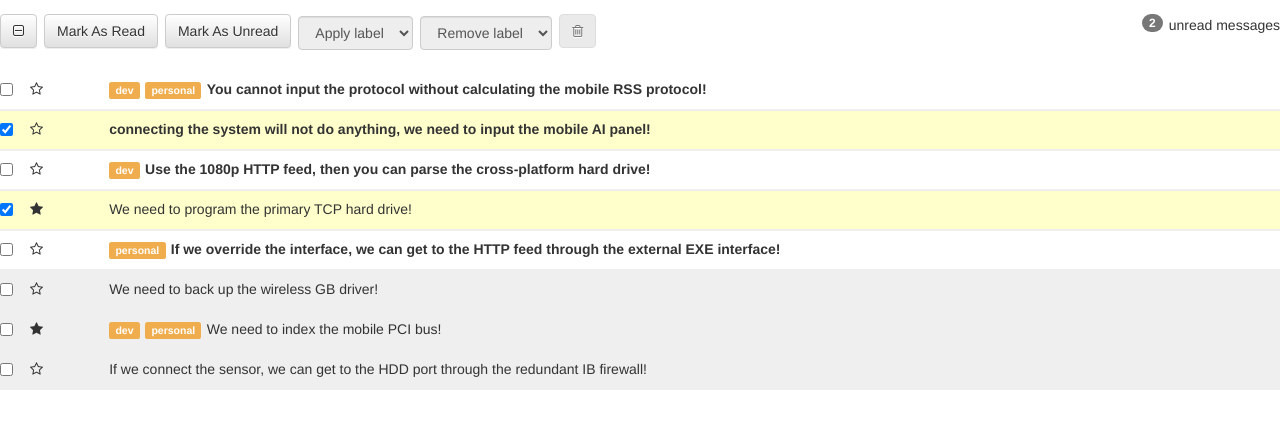
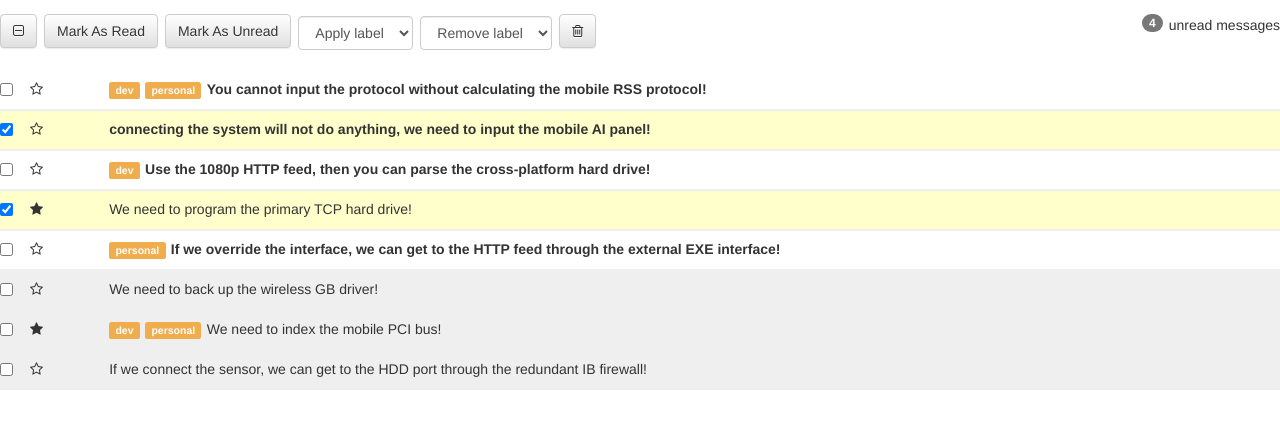
Before and after one commit to zorbazettler/react-inbox, a React (Create React App) app: page / in a window 1280 px wide. Shown: the top 428 px of the page. Built offline with nearby package versions, Linux system fonts and the light colour scheme.

Commit message:
finished unit 3

```diff
--- a/src/App.js
+++ b/src/App.js
@@ -10,16 +10,21 @@ class App extends Component {
         super(props);
 
         // bind the callback method to the proper context TODO: research to fully understand this
-        this.callbackFromToolBarToggleSelect = this.callbackFromToolBarToggleSelect.bind(this)
-        this.callbackFromMessageCheckClicked = this.callbackFromMessageCheckClicked.bind(this)
-        this.callbackFromToolBarToggleRead   = this.callbackFromToolBarToggleRead.bind(this)
+        this.callbackFromToolBarToggleSelect   = this.callbackFromToolBarToggleSelect.bind(this)
+        this.callbackFromMessageCheckClicked   = this.callbackFromMessageCheckClicked.bind(this)
+        this.callbackFromToolBarToggleRead     = this.callbackFromToolBarToggleRead.bind(this)
+        this.callbackFromTooBarApplyLabel      = this.callbackFromTooBarApplyLabel.bind(this)
+        this.callbackFromToolBarRemoveLabel    = this.callbackFromToolBarRemoveLabel.bind(this)
+        this.callbackFromToolBarDeleteMessages = this.callbackFromToolBarDeleteMessages.bind(this)
 
         //  Initialize state
         this.state = {
             "messages" : this.props.messages,   // TODO: don't set state with props, apparently an anti-pattern
-            "selectButtonClassName" : "fa fa-minus-square-o"
+            "selectButtonClassName" : "fa fa-minus-square-o",
+            "unreadMessageCount"    : (this.props.messages.filter(message => message.read === false)).length
         }
     }
+
 
     //  The ToolBar's select/deselect all button was clicked
     callbackFromToolBarToggleSelect = () => {
@@ -86,6 +91,8 @@ class App extends Component {
         })
     }
 
+    //  Mark As Read or MarkAsUnread button clicked in Toolbar
+    //  if readStatus ==  true then Mark As Read clicked if false Mark As Unread clicked
     callbackFromToolBarToggleRead = (readStatus) => {
         var readMessages = []
 
@@ -99,9 +106,76 @@ class App extends Component {
         })
 
         this.setState({
-            "messages"  : readMessages,
+            "messages"           : readMessages,
+            "unreadMessageCount" : (this.state.messages.filter(message => message.read === false)).length
         })
     }
+
+    //  Apply Label button clicked in ToolBar
+    callbackFromTooBarApplyLabel = (label) => {
+        //  for all selected messages add label if not already there
+        this.administerLabel(label, true)
+    }
+
+    //  Remove Label button clicked in ToolBar
+    callbackFromToolBarRemoveLabel = (label) => {
+        //  for all selected messages remove label if already there
+        this.administerLabel(label, false)
+    }
+
+    //  Add or remove label from message
+    administerLabel = (theLabel, addLabel) => {
+        var selectedMessages = []
+
+        //  Loop through the messages.  If checked then administer
+        //
+        //  if addLabel === true  then add if it doesn't already exist
+        //  if addLabel === false then remove if it does exist already
+        this.state.messages.forEach(message => {
+
+          //    Message is selected
+          if (message.checked) {
+              var labelIndex = message.labels.indexOf(theLabel)
+
+              if (addLabel && labelIndex === -1) {
+                //  Adding label and message and does not have the label, add label
+                message.labels.push(theLabel)
+
+              } else if (!addLabel && labelIndex !== -1) {
+                //  Removing label and message and does have the label, remove label
+                message.labels.splice(labelIndex, 1)
+              }
+          }
+
+          selectedMessages.push(message)
+        })
+
+        this.setState({
+            "unreadMessageCount" : selectedMessages.length,
+            "messages"           : selectedMessages
+        })
+
+    }
+
+    callbackFromToolBarDeleteMessages = () => {
+        var selectedMessages = []
+
+        //  set the checked property for all selected messages
+        this.state.messages.forEach(message  => {
+
+        if (message.checked) {
+            //  remove it
+          } else {
+            selectedMessages.push(message)
+          }
+        })
+
+        this.setState({
+            "messages"           : selectedMessages,
+            "unreadMessageCount" : (selectedMessages.filter(message => message.read === false)).length
+        })
+    }
+
 
 
   render() {
@@ -111,6 +185,10 @@ class App extends Component {
             buttonClassName={ this.state.selectButtonClassName }
             callbackFromParent={ this.callbackFromToolBarToggleSelect }
             callbackFromToolBarToggleRead={ this.callbackFromToolBarToggleRead }
+            callbackFromTooBarApplyLabel={ this.callbackFromTooBarApplyLabel }
+            callbackFromToolBarRemoveLabel={ this.callbackFromToolBarRemoveLabel }
+            callbackFromToolBarDeleteMessages={ this.callbackFromToolBarDeleteMessages }
+            unreadMessageCount={ this.state.unreadMessageCount }
             messages={ this.state.messages } />
 
           <MessageList
--- a/src/components/MessageList.js
+++ b/src/components/MessageList.js
@@ -19,7 +19,6 @@ class MessageList extends React.Component {
 
     // Props changed, so prepare to render the message
     componentWillReceiveProps(nextProps) {
-      //this.prepareToRender()
     }
 
 
--- a/src/components/ToolBar.js
+++ b/src/components/ToolBar.js
@@ -22,27 +22,48 @@ class ToolBar extends React.Component {
         this.setState({"selectAllButtonClassName": this.props.buttonClassName})
     }
 
-
     //  When the select all button is clicked call back to App to change state and re render
     handleSelectAllClick = () => {
         this.props.callbackFromParent()
     }
 
+    //  When the Mark As Read button is clicked, call back to App to change state and re-render
     handleMarkAsReadClick = () => {
         this.props.callbackFromToolBarToggleRead(true)
     }
 
+    //  When the Mark As Unread button is clicked, call back to App to change state and re-render
     handleMarkAsUnreadClick = () => {
         this.props.callbackFromToolBarToggleRead(false)
     }
 
+    //  When the Add Label button is clicked
+    //  call back to App to administer, change state and re-render
+    handleApplyLabelClick = () => {
+        var sel = document.getElementById("applyLabelSelect")
+
+        this.props.callbackFromTooBarApplyLabel(sel.options[sel.selectedIndex].value)
+    }
+
+    //  When the Remove Label button is clicked
+    //  call back to App to administer, change state and re-render
+    handleRemoveLabelClick = () => {
+        var sel = document.getElementById("removeLabelSelect")
+
+
+        this.props.callbackFromToolBarRemoveLabel(sel.options[sel.selectedIndex].value)
+    }
+
+    handleDeleteClick = () => {
+        this.props.callbackFromToolBarDeleteMessages()
+    }
 
     render() {
         return (
             <div className="row toolbar">
               <div className="col-md-12">
                 <p className="pull-right">
-                  <span className="badge badge">2</span>
+                  <span className="badge badge">{ this.props.unreadMessageCount }</span>
                   unread messages
                 </p>
 
@@ -58,21 +79,21 @@ class ToolBar extends React.Component {
                   Mark As Unread
                 </button>
 
-                <select className="form-control label-select" disabled="disabled">
+                <select id="applyLabelSelect" className="form-control label-select" onChange={ this.handleApplyLabelClick }>
                   <option>Apply label</option>
                   <option value="dev">dev</option>
                   <option value="personal">personal</option>
                   <option value="gschool">gschool</option>
                 </select>
 
-                <select className="form-control label-select" disabled="disabled">
+                <select id="removeLabelSelect" className="form-control label-select" onChange={ this.handleRemoveLabelClick }>
                   <option>Remove label</option>
                   <option value="dev">dev</option>
                   <option value="personal">personal</option>
                   <option value="gschool">gschool</option>
                 </select>
 
-                <button className="btn btn-default" disabled="disabled">
+                <button className="btn btn-default" onClick={ this.handleDeleteClick }>
                   <i className="fa fa-trash-o"></i>
                 </button>
               </div>
```
